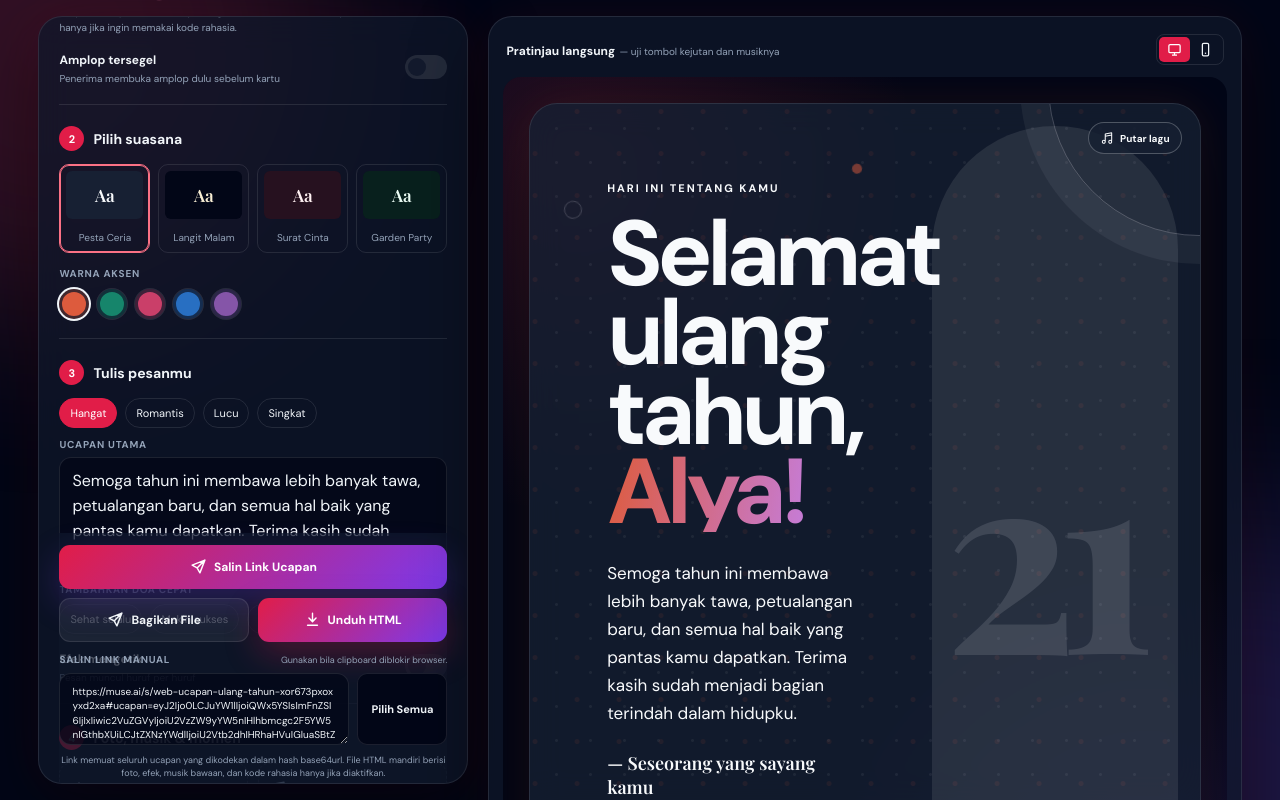
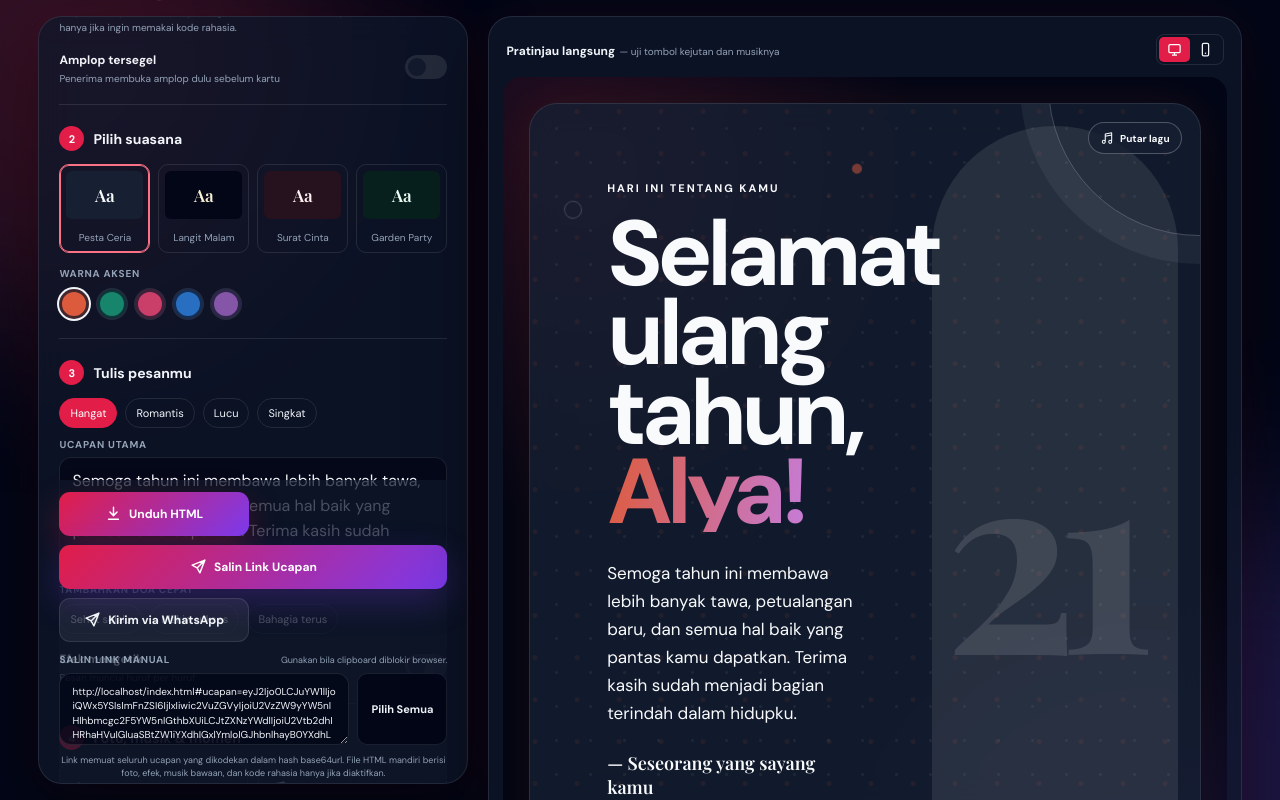
Before and after one commit to TheSploit/hbdgen, a plain HTML site: page index.html in a window 1280 px wide. Both pictures are taken after a click on the button "Salin Link Ucapan". Shown: the part 163-963 px from the top of the page. Drawn offline with nearby package versions, Linux system fonts and the light colour scheme; a web font is replaced by a local one.

Commit message:
Update index.html

```diff
--- a/index.html
+++ b/index.html
@@ -263,9 +263,9 @@
         </section>
 
         <div class="actions">
+          <button class="btn primary" id="downloadBtn"><svg><use href="#i-download"/></svg>Unduh HTML</button>
           <button class="btn link-action" id="copyLinkBtn"><svg><use href="#i-send"/></svg>Salin Link Ucapan</button>
-          <button class="btn secondary" id="shareFileBtn"><svg><use href="#i-send"/></svg>Bagikan File</button>
-          <button class="btn primary" id="downloadBtn"><svg><use href="#i-download"/></svg>Unduh HTML</button>
+          <button class="btn secondary" id="shareFileBtn"><svg><use href="#i-send"/></svg>Kirim via WhatsApp</button>
           <p class="link-warning" id="linkWarning"></p>
           <div class="manual-link" id="manualLink">
             <div class="manual-link-head"><label for="shareUrl">Salin link manual</label><span>Gunakan bila clipboard diblokir browser.</span></div>
@@ -514,8 +514,8 @@
       $$('.view-switch button').forEach(function(button){button.addEventListener('click',function(){$$('.view-switch button').forEach(function(x){x.classList.remove('active')});button.classList.add('active');$('#stage').classList.toggle('mobile',button.dataset.view==='mobile')})});
       $$('.mobile-tabs button').forEach(function(button){button.addEventListener('click',function(){$$('.mobile-tabs button').forEach(function(x){x.classList.remove('active')});button.classList.add('active');$('.controls').classList.toggle('active',button.dataset.tab==='controls');$('.stage-panel').classList.toggle('active',button.dataset.tab==='preview');if(button.dataset.tab==='preview')window.scrollTo({top:0,behavior:'smooth'})})});
 
-      function createShareUrl(){return 'https://muse.ai/s/web-ucapan-ulang-tahun-xor673pxoxyxd2xa#ucapan='+encodePayload(payload())}
-      function showManualLink(url){$('#shareUrl').value=url;$('#manualLink').classList.add('show');var warning=$('#linkWarning');if(url.length>65000){warning.textContent='Link sangat panjang karena memuat foto atau musik. Untuk hasil paling andal, gunakan Bagikan File atau Unduh HTML.';warning.classList.add('show')}else warning.classList.remove('show')}
+      function createShareUrl(){var base=window.location.href.split('#')[0];return base+'#ucapan='+encodePayload(payload())}
+      function showManualLink(url){$('#shareUrl').value=url;$('#manualLink').classList.add('show');var warning=$('#linkWarning');if(url.length>65000){warning.textContent='Link sangat panjang karena memuat foto atau musik. Untuk hasil paling andal, gunakan Unduh HTML.';warning.classList.add('show')}else warning.classList.remove('show')}
       $('#copyLinkBtn').addEventListener('click',function(){var url=createShareUrl();showManualLink(url);if(navigator.clipboard&&window.isSecureContext){navigator.clipboard.writeText(url).then(function(){toast('Link ucapan berhasil disalin')}).catch(function(){toast('Clipboard diblokir—salin dari kolom manual')})}else toast('Salin link dari kolom manual di bawah')});
       $('#selectLinkBtn').addEventListener('click',function(){var field=$('#shareUrl');field.focus();field.select();field.setSelectionRange(0,field.value.length);toast('Link dipilih—ketuk Salin di menu perangkatmu')});
 
@@ -558,9 +558,10 @@
       function download(){var file=generatedFile(),url=URL.createObjectURL(file),a=document.createElement('a');a.href=url;a.download=file.name;document.body.appendChild(a);a.click();a.remove();setTimeout(function(){URL.revokeObjectURL(url)},1200);toast('File HTML premium berhasil diunduh')}
       $('#downloadBtn').addEventListener('click',download);
       $('#shareFileBtn').addEventListener('click',function(){
-        var file=generatedFile(),data={files:[file],title:'Ucapan ulang tahun untuk '+current().name,text:'Buka file HTML ini untuk melihat kejutan ulang tahunmu.'};
-        if(navigator.share&&(!navigator.canShare||navigator.canShare({files:[file]}))){navigator.share(data).then(function(){toast('File ucapan siap dibagikan')}).catch(function(error){if(error&&error.name!=='AbortError')download()})}
-        else{download();toast('File diunduh—bagikan file HTML ini lewat WhatsApp atau aplikasi pilihanmu')}
+        var url=createShareUrl();showManualLink(url);
+        var text='*Ucapan ulang tahun untuk '+current().name+'* 🎂\n\nBuka kejutanmu di sini:\n'+url;
+        window.open('https://wa.me/?text='+encodeURIComponent(text),'_blank','noopener');
+        toast('Membuka WhatsApp — pilih kontak doi lalu kirim');
       });
       update();
     })();
```
